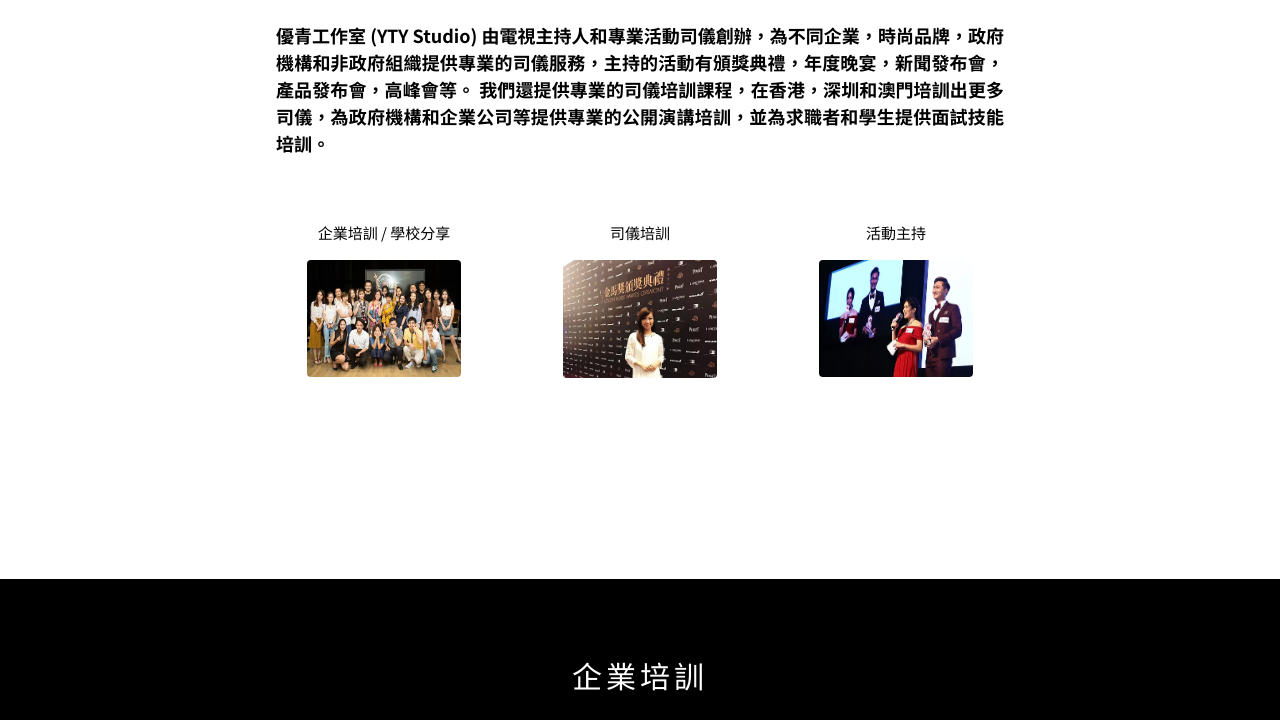
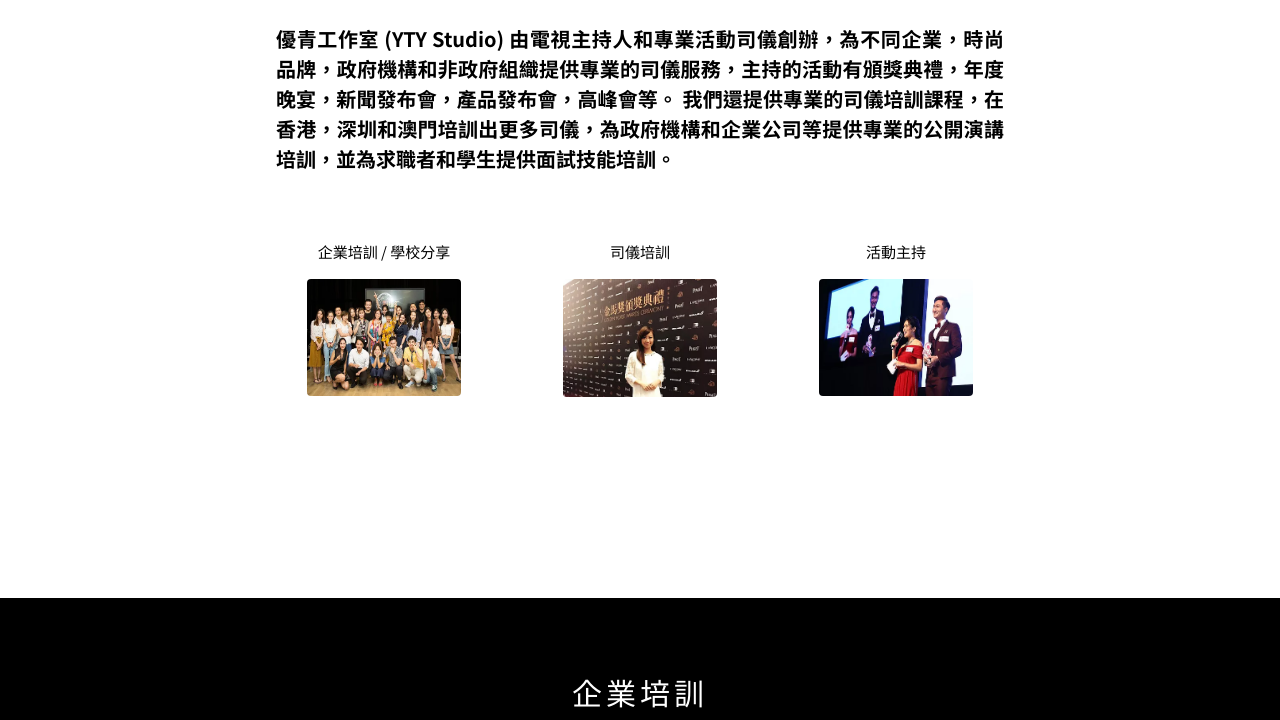
Before and after one commit to harrykwan/yty, a plain HTML site: page index.html in a window 1280 px wide. Shown: the part 571-1291 px from the top of the page. Drawn offline with nearby package versions, Linux system fonts and the light colour scheme; a web font is replaced by a local one.

Commit message:
Update index.html

```diff
--- a/index.html
+++ b/index.html
@@ -264,8 +264,9 @@ h2{
   font-family: 'Noto Sans HK';
 }
 
-.w3-bar-item,.w3-bar{
+.w3-bar-item,.w3-bar,.w3-wide{
   font-family: "chinese";
+  font-size: 25;
 }
     </style>
 
@@ -386,7 +387,7 @@ body {font-family: 'Noto Sans HK',"Lato", sans-serif}
     <h2 class="w3-wide">YTY Studio</h2>
     <p class="w3-opacity"><i>Youth Teaching Youth</i></p>
     <img src="clearlogo.png" style="width: 40%; margin-top: 20px; margin-bottom: 20px;">
-    <p class="w3-justify " style="font-weight: 800;">優青工作室 (YTY Studio) 由電視主持人和專業活動司儀創辦，為不同企業，時尚品牌，政府機構和非政府組織提供專業的司儀服務，主持的活動有頒獎典禮，年度晚宴，新聞發布會，產品發布會，高峰會等。
+    <p class="w3-justify " style="font-size: 20px; font-weight: 550;">優青工作室 (YTY Studio) 由電視主持人和專業活動司儀創辦，為不同企業，時尚品牌，政府機構和非政府組織提供專業的司儀服務，主持的活動有頒獎典禮，年度晚宴，新聞發布會，產品發布會，高峰會等。
 
 
 
```
